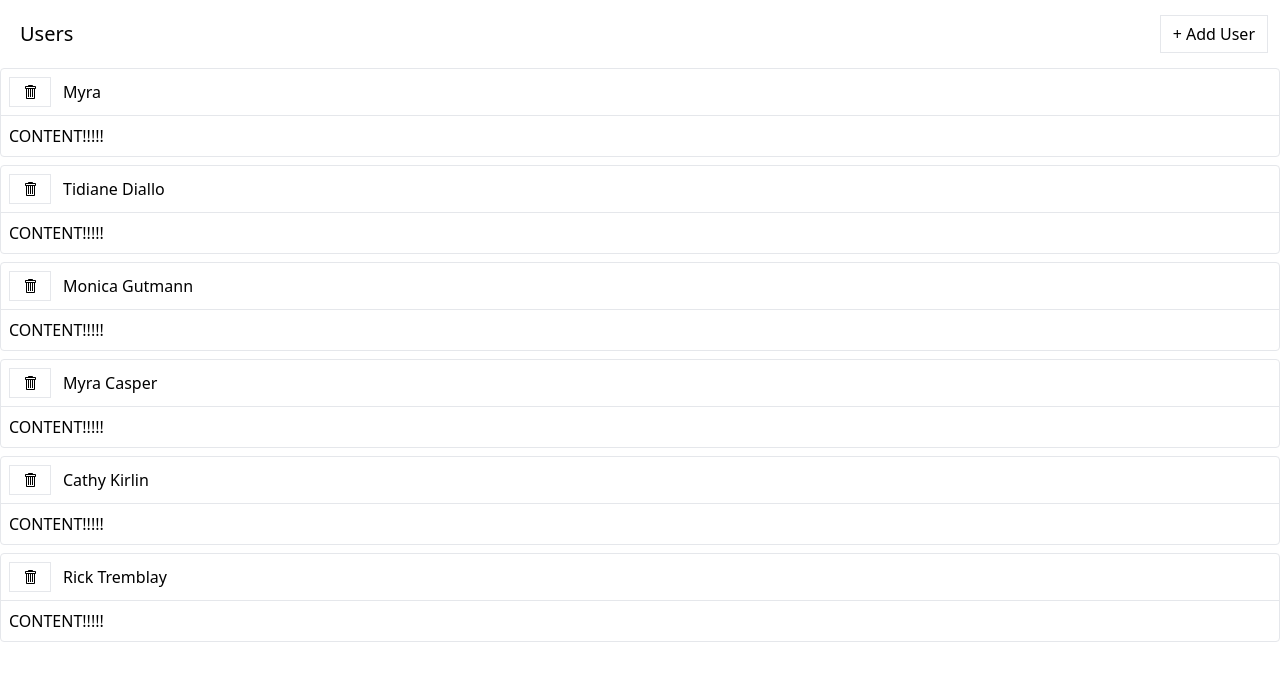
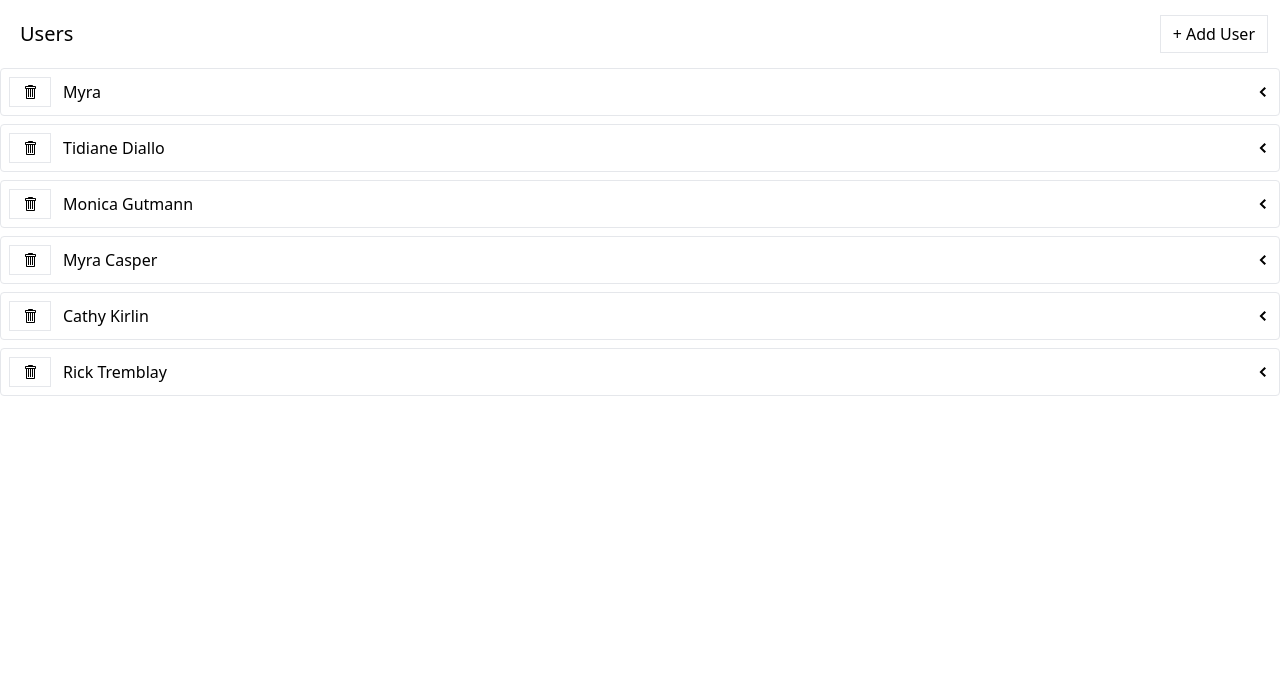
Before and after one commit to TIDIALLO/react-and-redux-repository, a React (Create React App) app in the folder media/: page / in a window 1280 px wide. Shown: the top 680 px of the page. Built offline with nearby package versions, Linux system fonts and the light colour scheme; data requests are answered from the project's data file.

Commit message:
Wrapping up the ExpandablePane

```diff
--- a/media/src/components/ExpandablePanel.js
+++ b/media/src/components/ExpandablePanel.js
@@ -1,13 +1,23 @@
+import { useState } from "react";
+import { GoChevronDown, GoChevronLeft } from "react-icons/go";
+
 function ExpandablePanel({ header, children }) {
+    const [expanded, setExpanded] = useState(false);
+    const handleClick = ()=>[
+        setExpanded(!expanded)
+    ]
     return (
         <div className="mb-2 border rounded">
-            <div className="flex p-2 justify-between items-center cursor-pointer">
+            <div className="flex p-2 justify-between items-center ">
                 <div className="flex flex-row items-center justify-between">
                     {header}
                 </div>
+                <div onClick={handleClick} className="cursor-pointer">
+                    {expanded ? <GoChevronDown /> : <GoChevronLeft />}
+                </div>
             </div>
 
-            <div className="p-2 border-t">{children}</div>
+            {expanded && <div className="p-2 border-t">{children}</div> }
         </div>
 
 
```
